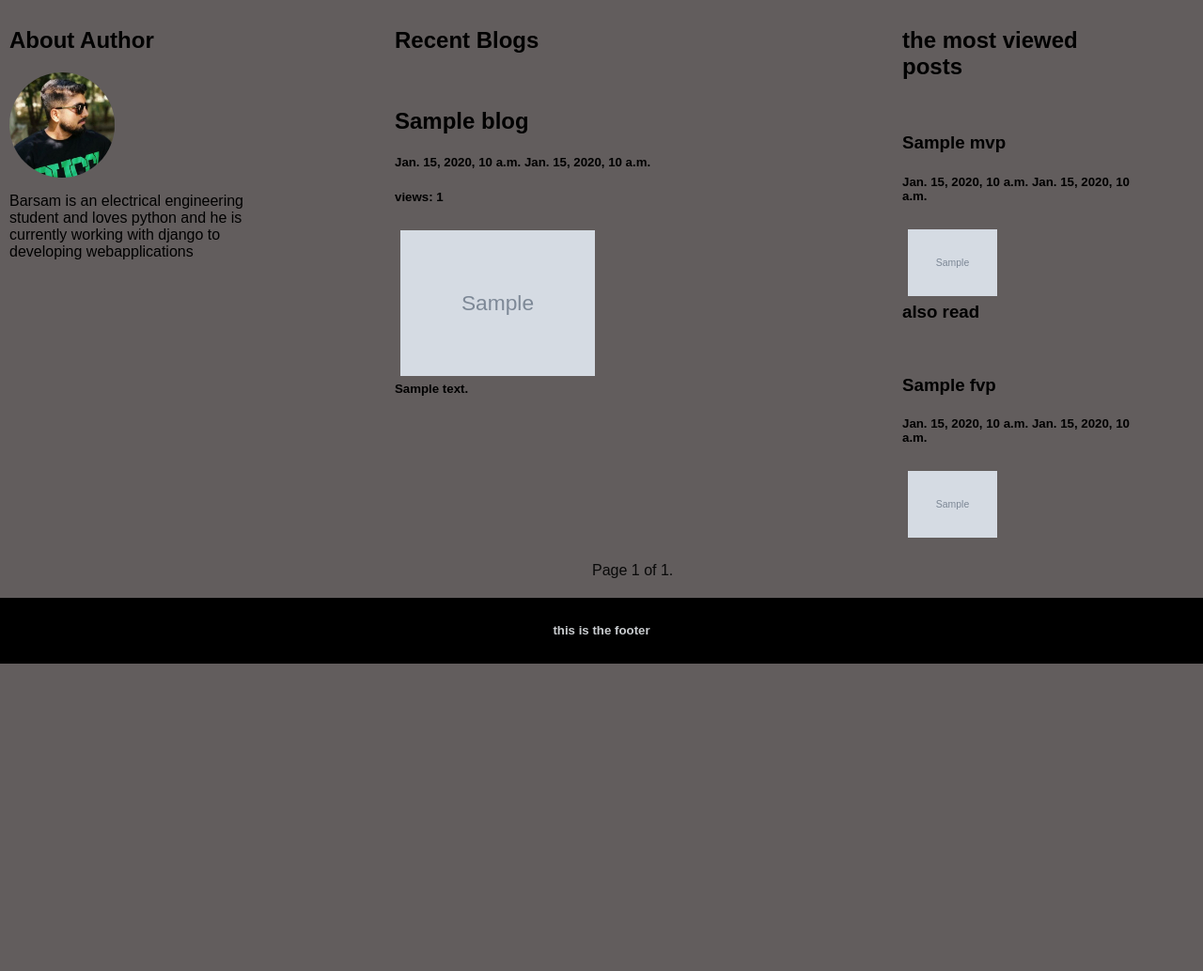
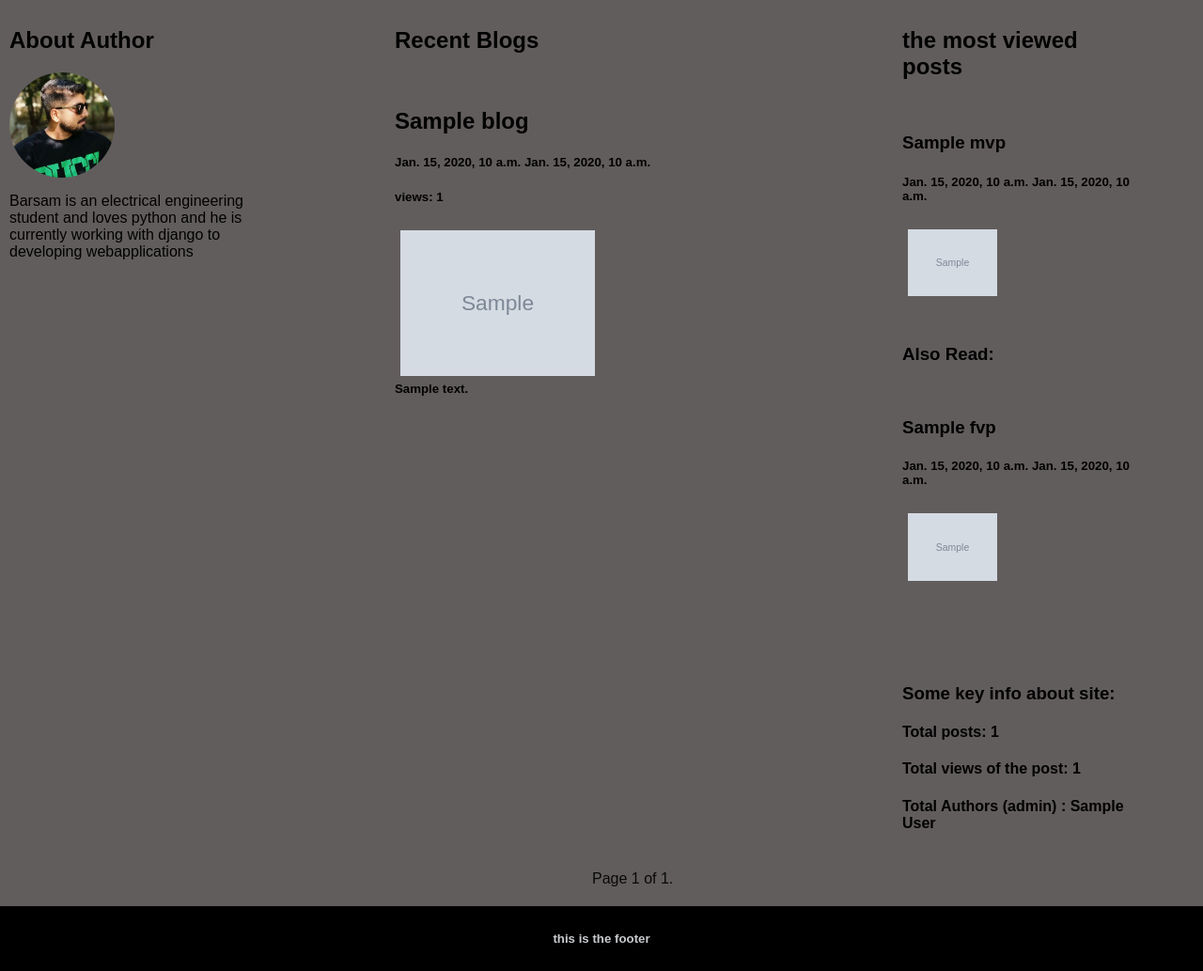
Before and after one commit to Bwar3am/Bwar3amino, a Django app: template templates/index1.html in a window 1280 px wide. Shown: the part 448-1481 px from the top of the page at 94% size. Before the commit the page ends 1154 px from the top, so only its background shows below. Run offline with Django 5.2, Linux system fonts and the light colour scheme; the template is opened without the code that fills it: most values are stand-ins (such as "Sample title", 1, 10 or a date in 2020); grey boxes marked "Sample" are stand-in pictures; some libraries are stand-ins or nearby versions.

Commit message:
udpdated interface
udpdated interface

```diff
--- a/config/views.py
+++ b/config/views.py
@@ -7,13 +7,16 @@ from accounts.models import userinfo
 
 
 def home(request):
+    count = blog.objects.all().count()
+    total_views = blog.objects.aggregate(total_views=models.Sum('view_count'))['total_views']
+    totalauthors = User.objects.filter(is_superuser=True).count()
     mvp= blog.objects.order_by('-view_count').first()
     fvp = blog.objects.order_by("view_count").first()
     info = blog.objects.all()
     pagechanger = Paginator(info , 4)
     page_number = request.GET.get("page")
     page_obj = pagechanger.get_page(page_number)
-    context = {"info":info , "page_obj":page_obj , "mvp" : mvp , "fvp":fvp }
+    context = {"info":info , "page_obj":page_obj , "mvp" : mvp , "fvp":fvp , "count":count  ,'total_views': total_views , "totalauthors":totalauthors}
     return render(request , "index1.html" , context)
 
 
--- a/static/css/index1.css
+++ b/static/css/index1.css
@@ -25,6 +25,14 @@ body {
     padding: 5px;
     border-radius: 50%;
 
+}
+
+.fvp{
+    padding-top:100px ;
+}
+
+.count{
+    padding-top: 150px;
 }
 
 
--- a/templates/index1.html
+++ b/templates/index1.html
@@ -65,6 +65,8 @@
         </div>
 
         <div class="rightside">
+
+            <div class="mvp">
                 <h2>the most viewed posts</h2>
                 <br>
                 <a  id="indextitle"   href="{% url "content" mvp.pk %}"><h3>{{mvp.title}}</h3></a>
@@ -72,18 +74,27 @@
                 <div class="gallery" id="rightcolumn">
                     <img src="{{mvp.image}}" alt="the barsam">
                 </div>
+            </div>
 
 
+            <div class="fvp">
+                <h3 id="also">Also Read: </h3>
                 <br>
-                <br>
-                <h3 id="also">also read </h3>
-                <br>
-
                 <a  id="indextitle"   href="{% url "content" fvp.pk %}"><h3>{{fvp.title}}</h3></a>
                 <h5>{{fvp.time_created}} {{fvp.date}}</h5>
                 <div class="gallery" id="rightcolumn">
                     <img src="{{fvp.image}}" alt="the barsam">
                 </div>
+            </div>
+
+
+            <div class="count">
+                <br>
+                <h3>Some key info about site: </h3>
+                <h4>Total posts: {{count}}  </h4>
+                <h4>Total views of the post: {{total_views}} </h4>
+                <h4>Total Authors (admin) : {{totalauthors}} </h4>
+            </div>
 
 
                 {% comment %} <div class="gallery">
```
Also changed, not shown: 1 other file.
